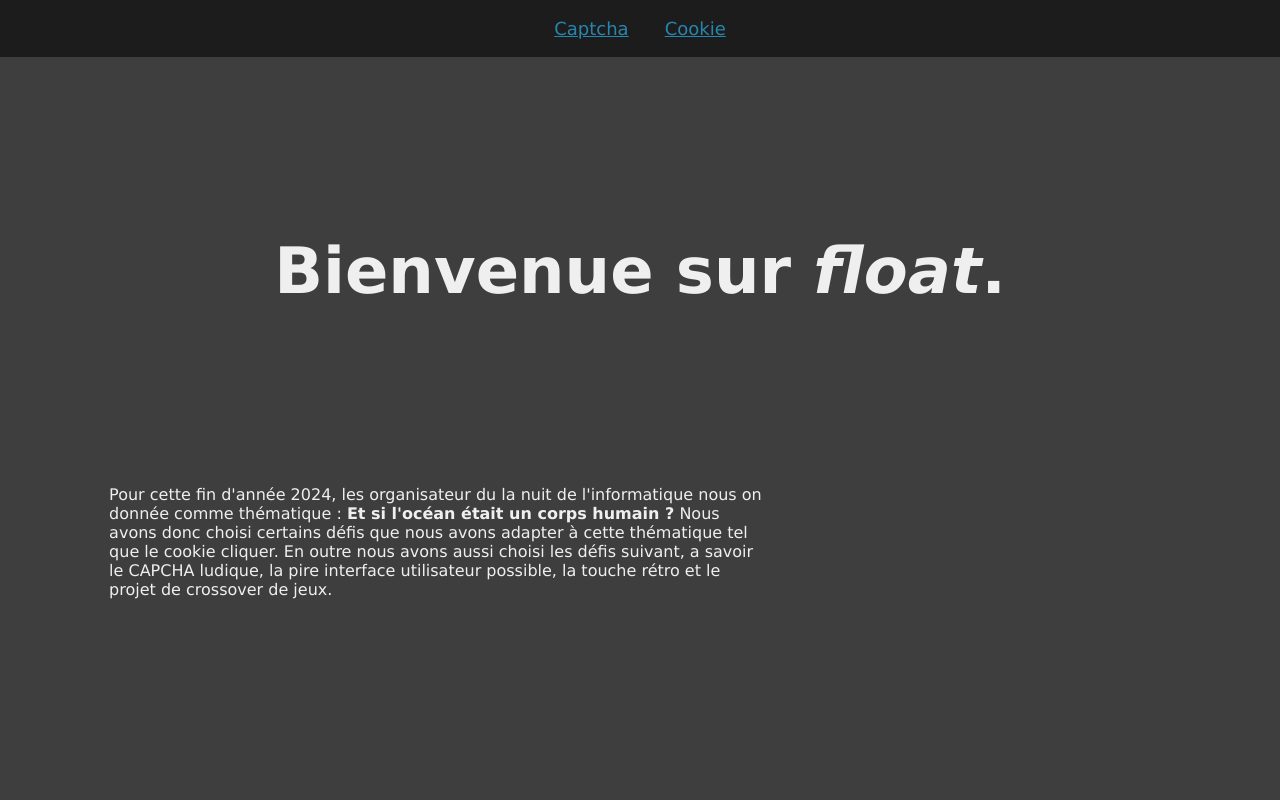
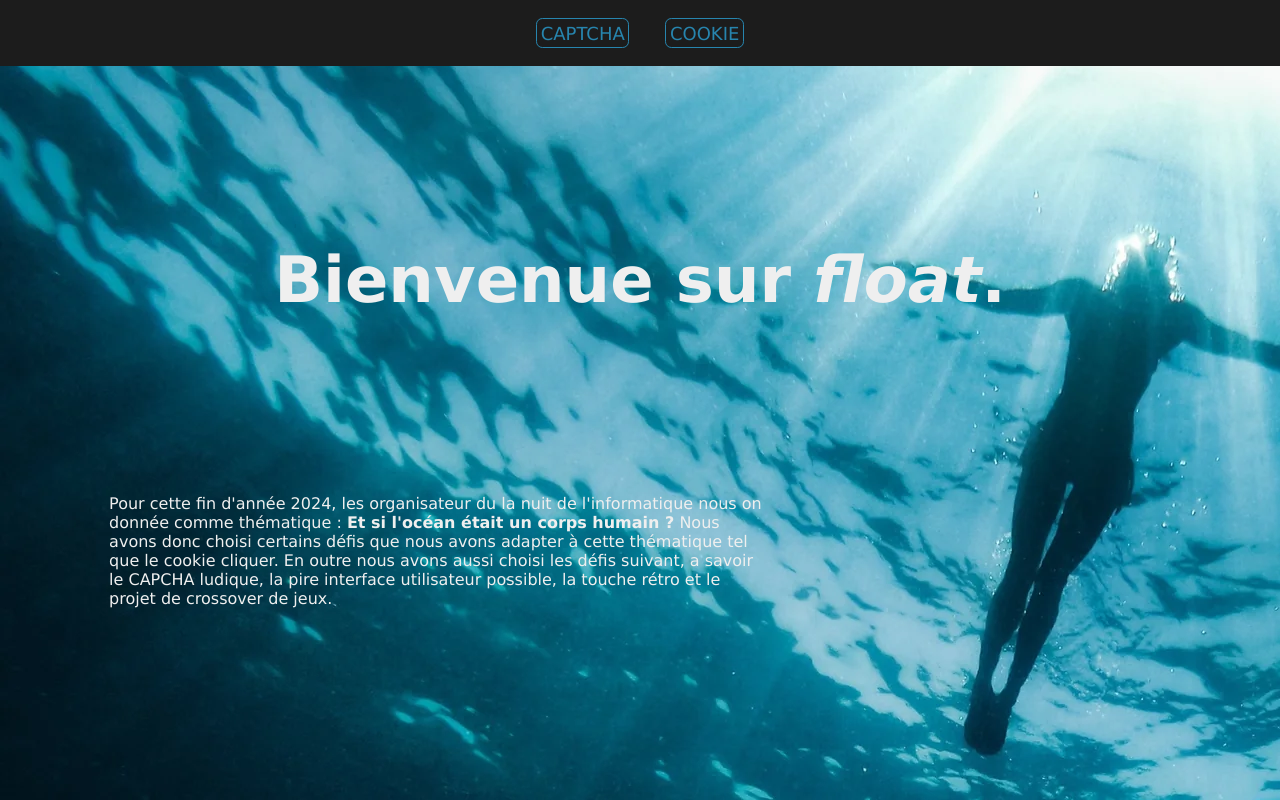
Before and after one commit to Aurelien-vr/N2I_2024, a PHP site: page / in a window 1280 px wide. Run offline with PHP 8.4, Linux system fonts and the light colour scheme.

Commit message:
maj css and back

```diff
--- a/styles/dark.css
+++ b/styles/dark.css
@@ -6,7 +6,7 @@
 }
 body
 {
-    background-color: var(--color-background);
+    background-image: url("../Fond.webp");
 }
 
 h1
@@ -35,14 +35,24 @@ p
 .navbar-link
 {
     color: var(--color-blue);
-    transition: 300ms ease color;
+    border: 0.1em solid;
+    border-radius: 0.35em;
+    padding: 0.2em;
     margin: 1em;
     font-size: large;
+    display: inline-block;
+    position: relative;
+    z-index: 1;
+    text-align: center;
+    text-transform: uppercase;
+    transition: ease 300ms transform .16s;
+    text-decoration: none;
 }
-
 .navbar-link:hover
 {
+    transform: translateY(-.3em) scale(1.08);
     color: var(--color-lightblue);
+    z-index: 1
 }
 
 .title
```
